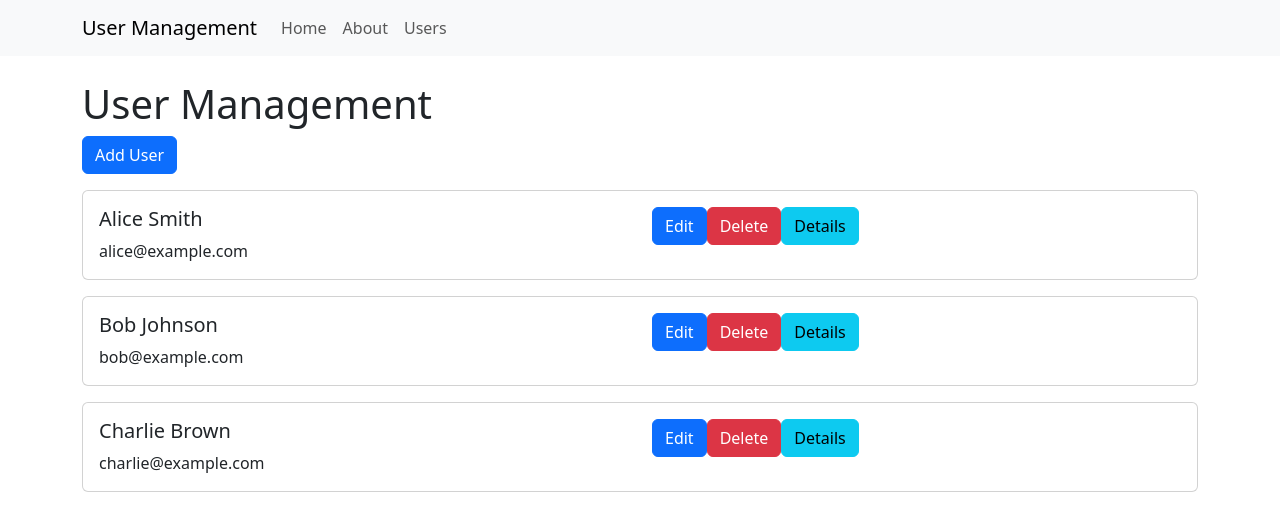
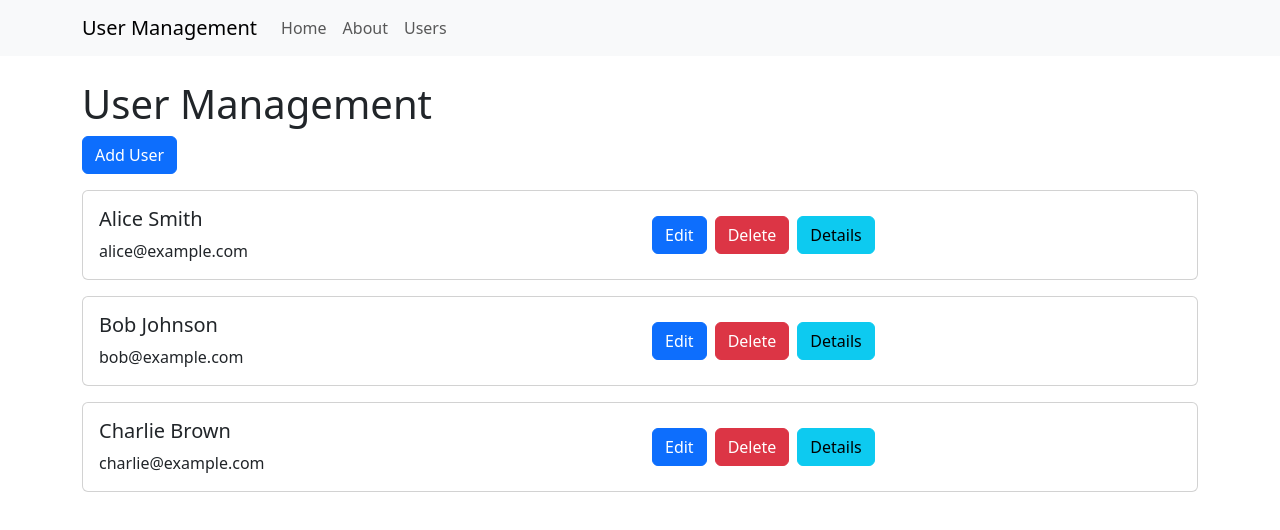
Before and after one commit to MatsRodionDev/WebProgrammingReact, a React (Create React App) app in the folder lab3/: page /users in a window 1280 px wide. Shown: the top 530 px of the page. Built offline with nearby package versions, Linux system fonts and the light colour scheme.

Commit message:
update user card component

```diff
--- a/lab3/src/components/UserCard.js
+++ b/lab3/src/components/UserCard.js
@@ -5,15 +5,21 @@ const UserCard = ({ user, deleteUser, startEdit, showDetails }) => {
   return (
     <Card className="user-card mb-3">
       <Card.Body>
-        <Row>
+        <Row className="align-items-center">
           <Col>
             <Card.Title>{user.name}</Card.Title>
             <Card.Text>{user.email}</Card.Text>
           </Col>
           <Col className="text-right">
-            <Button variant="primary" onClick={() => startEdit(user)}>Edit</Button>
-            <Button variant="danger" onClick={() => deleteUser(user.id)} className="ml-2">Delete</Button>
-            <Button variant="info" onClick={() => showDetails(user)} className="ml-2">Details</Button>
+            <Button variant="primary" onClick={() => startEdit(user)}>
+              Edit
+            </Button>
+            <Button variant="danger" onClick={() => deleteUser(user.id)} className="ms-2">
+              Delete
+            </Button>
+            <Button variant="info" onClick={() => showDetails(user)} className="ms-2">
+              Details
+            </Button>
           </Col>
         </Row>
       </Card.Body>
```
